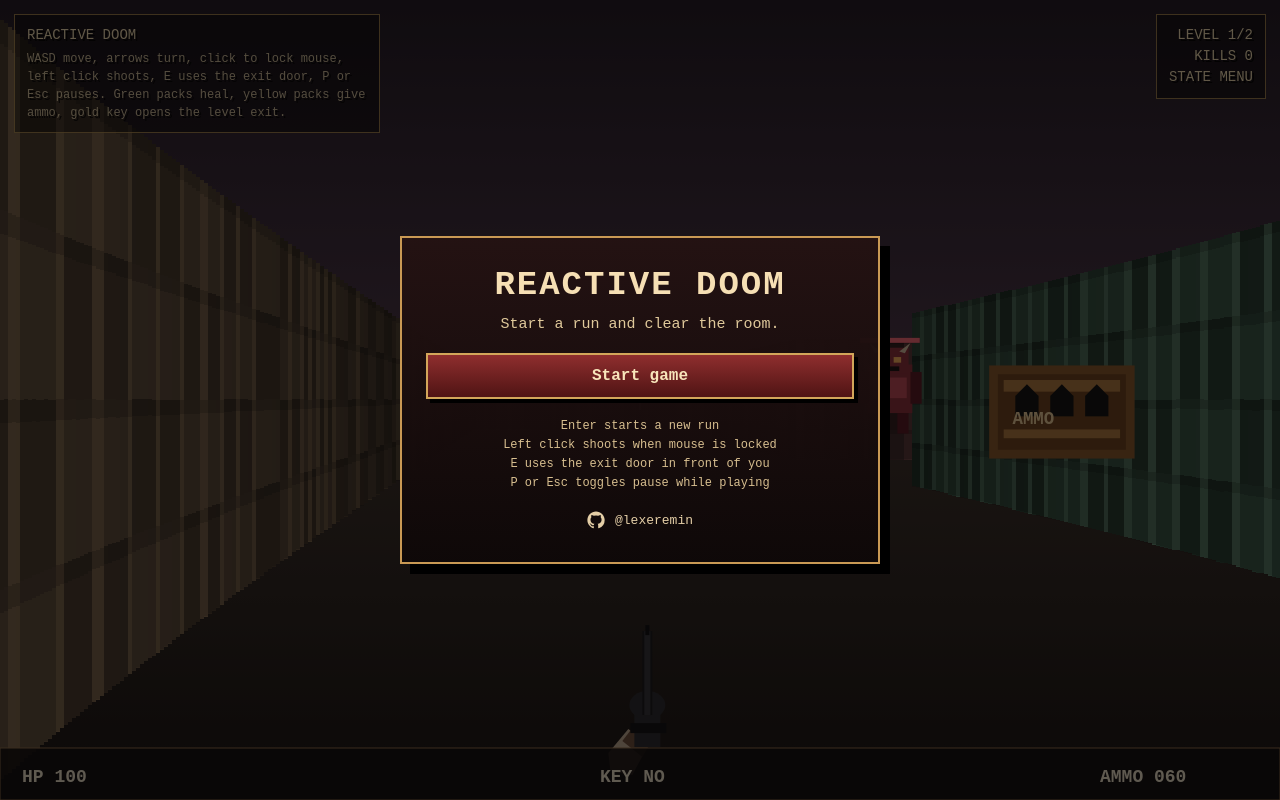
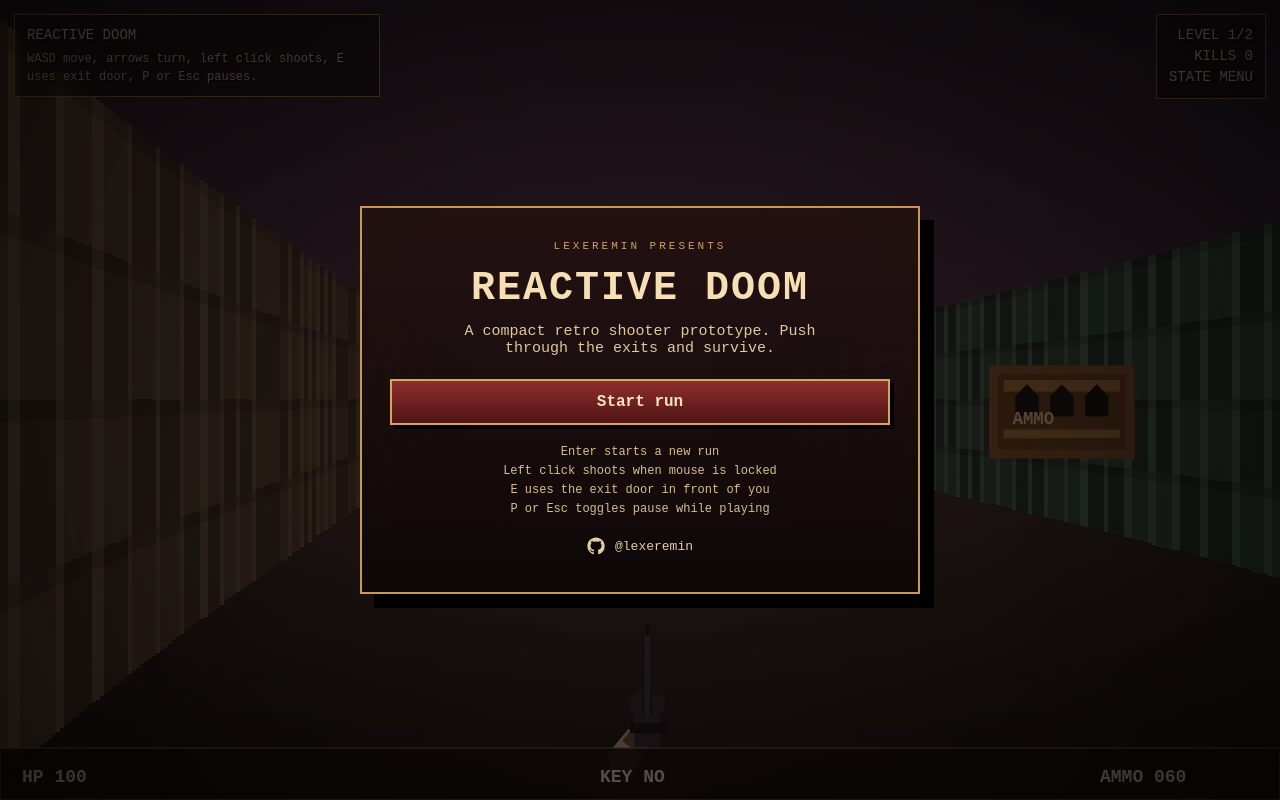
Before and after one commit to lexeremin/reactive_doom, a React (Vite) app: page / in a window 1280 px wide. Built offline with nearby package versions, Linux system fonts and the light colour scheme.

Commit message:
Polish menus and simplify presentation settings

```diff
--- a/src/App.tsx
+++ b/src/App.tsx
@@ -34,16 +34,32 @@ function App() {
     };
   }, []);
 
+  const titleByState = {
+    menu: 'REACTIVE DOOM',
+    paused: 'PAUSED',
+    dead: 'YOU DIED',
+    won: 'LEVELS CLEARED',
+    playing: 'REACTIVE DOOM',
+  } as const;
+
+  const copyByState = {
+    menu: 'A compact retro shooter prototype. Push through the exits and survive.',
+    paused: 'Take a breath, then jump back in.',
+    dead: 'You got chewed up. Restart and try a tighter route.',
+    won: 'You cleared the current build. Nice work.',
+    playing: '',
+  } as const;
+
   return (
     <div className="shell">
       <canvas id="gameCanvas" />
 
-      <div className="overlay top-left">
+      <div className="overlay top-left compact">
         <div>REACTIVE DOOM</div>
-        <div className="hint">WASD move, arrows turn, click to lock mouse, left click shoots, E uses the exit door, P or Esc pauses. Green packs heal, yellow packs give ammo, gold key opens the level exit.</div>
+        <div className="hint">WASD move, arrows turn, left click shoots, E uses exit door, P or Esc pauses.</div>
       </div>
 
-      <div className="overlay top-right">
+      <div className="overlay top-right compact">
         <div>LEVEL {ui.level}/{ui.levelCount}</div>
         <div>KILLS {ui.score}</div>
         <div>STATE {ui.status.toUpperCase()}</div>
@@ -51,21 +67,18 @@ function App() {
 
       {ui.status !== 'playing' && (
         <div className="menu-backdrop">
-          <div className="menu-panel">
-            <h1 className="menu-title">REACTIVE DOOM</h1>
-
-            {ui.status === 'menu' && <p className="menu-copy">Start a run and clear the room.</p>}
-            {ui.status === 'paused' && <p className="menu-copy">Game paused.</p>}
-            {ui.status === 'dead' && <p className="menu-copy">You died. Start again.</p>}
-            {ui.status === 'won' && <p className="menu-copy">All enemies cleared. Nice.</p>}
+          <div className="menu-panel deluxe">
+            <div className="menu-kicker">LEXEREMIN PRESENTS</div>
+            <h1 className="menu-title">{titleByState[ui.status]}</h1>
+            <p className="menu-copy">{copyByState[ui.status]}</p>
 
             <div className="menu-actions">
-              {ui.status === 'menu' && <button onClick={() => gameRef.current?.startNewGame()}>Start game</button>}
+              {ui.status === 'menu' && <button onClick={() => gameRef.current?.startNewGame()}>Start run</button>}
               {ui.status === 'paused' && <button onClick={() => gameRef.current?.resume()}>Resume</button>}
               {(ui.status === 'paused' || ui.status === 'dead' || ui.status === 'won') && (
                 <button onClick={() => gameRef.current?.restart()}>Restart</button>
               )}
-              {(ui.status === 'paused' || ui.status === 'dead' || ui.status === 'won') && <button onClick={() => gameRef.current?.backToMenu()}>Menu</button>}
+              {(ui.status === 'paused' || ui.status === 'dead' || ui.status === 'won') && <button onClick={() => gameRef.current?.backToMenu()}>Back to menu</button>}
             </div>
 
             <div className="menu-help">
--- a/src/game/Game.ts
+++ b/src/game/Game.ts
@@ -693,6 +693,18 @@ export class Game {
     }
   }
 
+  setMuted(value: boolean) {
+    this.sound.setMuted(value);
+  }
+
+  setMusicEnabled(value: boolean) {
+    this.sound.setMusicEnabled(value);
+  }
+
+  setVolume(value: number) {
+    this.sound.setVolume(value);
+  }
+
   getUiState() {
     return {
       health: this.player.getHealth(),
--- a/src/game/sound.ts
+++ b/src/game/sound.ts
@@ -2,6 +2,7 @@ type SoundEvent = 'shoot' | 'pickup' | 'damage' | 'door' | 'level' | 'enemyDown'
 
 export class SoundSystem {
   private ctx: AudioContext | null = null;
+  private muted = false;
 
   private ensureContext() {
     if (!this.ctx) {
@@ -17,7 +18,15 @@ export class SoundSystem {
     this.ensureContext();
   }
 
+  setMuted(value: boolean) {
+    this.muted = value;
+  }
+
+  setMusicEnabled(_value: boolean) {}
+  setVolume(_value: number) {}
+
   play(event: SoundEvent) {
+    if (this.muted) return;
     const ctx = this.ensureContext();
     if (!ctx) return;
 
@@ -77,8 +86,7 @@ export class SoundSystem {
     if (event === 'level') {
       const one = makeOsc('triangle', 420, 0.05, 0.14);
       one.osc.frequency.linearRampToValueAtTime(560, now + 0.14);
-      const two = makeOsc('triangle', 630, 0.04, 0.18);
-      two.osc.start?.();
+      makeOsc('triangle', 630, 0.04, 0.18);
       return;
     }
 
--- a/src/index.css
+++ b/src/index.css
@@ -38,6 +38,10 @@ html, body, #root {
   text-shadow: 2px 2px 0 #000;
 }
 
+.overlay.compact {
+  backdrop-filter: blur(4px);
+}
+
 .top-left {
   left: 14px;
   top: 14px;
@@ -56,13 +60,12 @@ html, body, #root {
   font-size: 12px;
 }
 
-
 .menu-backdrop {
   position: absolute;
   inset: 0;
   display: grid;
   place-items: center;
-  background: rgba(6, 4, 4, 0.62);
+  background: radial-gradient(circle at center, rgba(22, 10, 10, 0.55), rgba(4, 2, 2, 0.82));
   z-index: 3;
 }
 
@@ -76,16 +79,31 @@ html, body, #root {
   text-align: center;
 }
 
+.menu-panel.deluxe {
+  width: min(92vw, 560px);
+  padding: 32px 28px;
+  box-shadow: 14px 14px 0 #000;
+}
+
+.menu-kicker {
+  font-size: 11px;
+  letter-spacing: 3px;
+  color: #caa26c;
+  margin-bottom: 14px;
+}
+
 .menu-title {
   margin: 0 0 12px;
-  font-size: 34px;
+  font-size: 40px;
   letter-spacing: 2px;
 }
 
 .menu-copy {
-  margin: 0 0 20px;
+  margin: 0 0 22px;
   font-size: 15px;
   color: #e0c99b;
+  max-width: 420px;
+  margin-inline: auto;
 }
 
 .menu-actions {
@@ -105,6 +123,7 @@ html, body, #root {
   cursor: pointer;
   box-shadow: 4px 4px 0 #000;
 }
+
 
 .menu-help {
   font-size: 12px;
```
